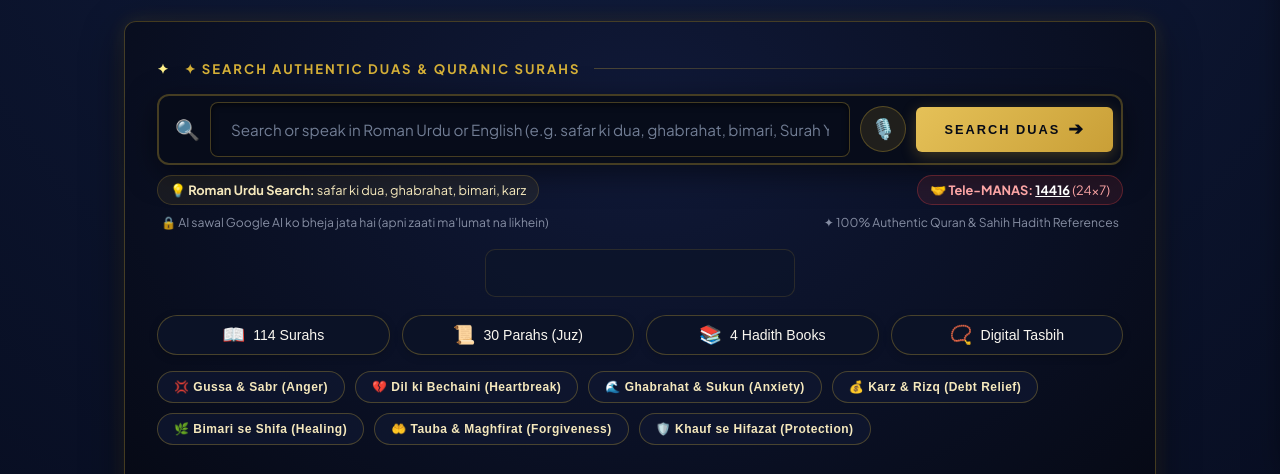
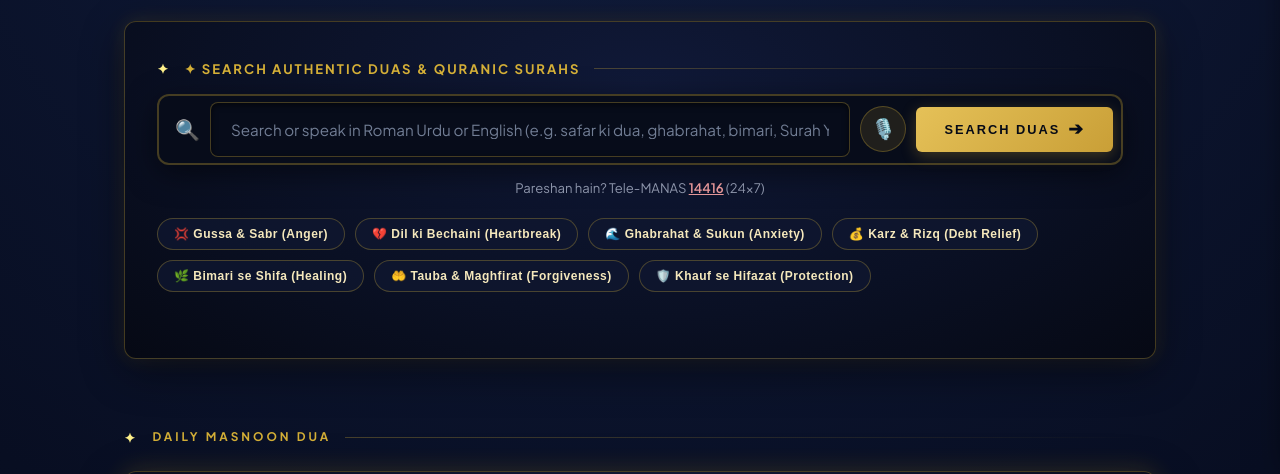
Before and after one commit to KAIF431/sukun, a plain HTML site: page index.html in a window 1280 px wide. Shown: the part 326-800 px from the top of the page. Drawn offline with nearby package versions, Linux system fonts and the light colour scheme; a web font is replaced by a local one.

Commit message:
UI declutter: Invisible turnstile, remove duplicate shortcuts, and simplify search subtext

```diff
--- a/index.html
+++ b/index.html
@@ -194,45 +194,14 @@
           <span id="voiceStatusMsg">🎙️ Listening... Speak your Dua or Surah name now...</span>
         </div>
 
-        <!-- Unified Sanctuary Search Bar Notes (Clean & Elegant) -->
-        <div class="search-sanctuary-notes" style="margin: 10px 0 16px; display: flex; flex-direction: column; gap: 8px;">
-          <div style="display: flex; justify-content: space-between; align-items: center; flex-wrap: wrap; gap: 10px;">
-            <span class="search-hint-pill" style="font-size: 0.8rem; padding: 4px 12px; background: rgba(212, 175, 55, 0.08); border: 1px solid rgba(212, 175, 55, 0.2); border-radius: 20px; color: var(--gold-light);">
-              💡 <strong>Roman Urdu Search:</strong> safar ki dua, ghabrahat, bimari, karz
-            </span>
-            <span class="search-helpline-pill" style="font-size: 0.8rem; padding: 4px 12px; background: rgba(239, 68, 68, 0.1); border: 1px solid rgba(239, 68, 68, 0.3); border-radius: 20px; color: #fca5a5;">
-              🤝 <strong>Tele-MANAS:</strong> <a href="tel:14416" style="color: #fff; text-decoration: underline; font-weight: bold;">14416</a> (24x7)
-            </span>
-          </div>
-          <div style="display: flex; justify-content: space-between; align-items: center; flex-wrap: wrap; gap: 8px; font-size: 0.76rem; color: var(--text-muted); opacity: 0.85; padding: 0 4px;">
-            <span>🔒 AI sawal Google AI ko bheja jata hai (apni zaati ma'lumat na likhein)</span>
-            <span>✦ 100% Authentic Quran &amp; Sahih Hadith References</span>
-          </div>
+        <!-- Clean & Peaceful Helpline Subtext -->
+        <div class="search-helpline-subtext" style="text-align: center; margin: 12px 0 20px; font-size: 0.82rem; color: var(--text-muted); opacity: 0.9;">
+          <span>Pareshan hain? Tele-MANAS <a href="tel:14416" style="color: #fca5a5; text-decoration: underline; font-weight: 600;">14416</a> (24x7)</span>
         </div>
 
-        <!-- Cloudflare Turnstile Human Verification Shield (Dark & Compact) -->
-        <div id="turnstileWrapper" style="display: flex; justify-content: center; align-items: center; margin: 0 auto 16px; min-height: 48px; background: rgba(13, 21, 41, 0.6); border: 1px solid rgba(212, 175, 55, 0.15); border-radius: 10px; max-width: 310px; padding: 4px; overflow: hidden;">
-          <div id="turnstileWidget" class="cf-turnstile" data-sitekey="0x4AAAAAAF7VYPGNCj2rvvdN" data-theme="dark" data-size="compact"></div>
-        </div>
-
-        <!-- 4 QUICK-ACCESS SANCTUARY SHORTCUTS (Elder-Friendly, Clean & Spacious) -->
-        <div class="sanctuary-shortcuts-row">
-          <button onclick="openQuranDrawer('surahs')" class="shortcut-pill" title="Explore All 114 Surahs">
-            <span class="shortcut-icon">📖</span>
-            <span class="shortcut-text">114 Surahs</span>
-          </button>
-          <button onclick="openQuranDrawer('parahs')" class="shortcut-pill" title="Explore All 30 Parahs">
-            <span class="shortcut-icon">📜</span>
-            <span class="shortcut-text">30 Parahs (Juz)</span>
-          </button>
-          <button onclick="openQuranDrawer('hadith')" class="shortcut-pill" title="4 Authentic Hadith Books">
-            <span class="shortcut-icon">📚</span>
-            <span class="shortcut-text">4 Hadith Books</span>
-          </button>
-          <button onclick="openTasbihModal()" class="shortcut-pill" title="Open Digital Tasbih Counter">
-            <span class="shortcut-icon">📿</span>
-            <span class="shortcut-text">Digital Tasbih</span>
-          </button>
+        <!-- Cloudflare Turnstile Invisible Bot Shield (Completely hidden from screen) -->
+        <div id="turnstileContainer" style="position: absolute; width: 0; height: 0; overflow: hidden; opacity: 0; pointer-events: none;">
+          <div id="turnstileWidget" class="cf-turnstile" data-sitekey="0x4AAAAAAF7VYPGNCj2rvvdN" data-size="invisible" data-callback="onTurnstileSuccess"></div>
         </div>
 
         <!-- Situational Topic Pills (Roman Urdu + English for Elder Clarity) -->
```
Also changed, not shown: assets/js/main.js.
